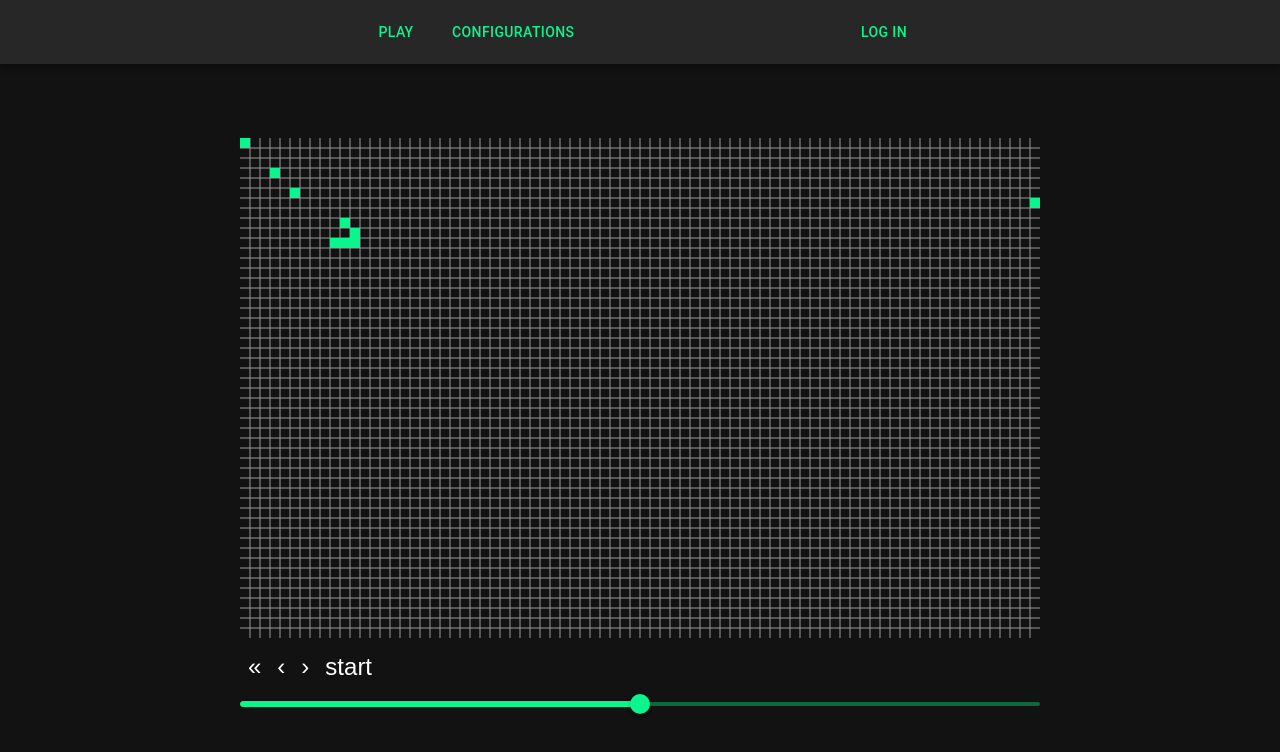
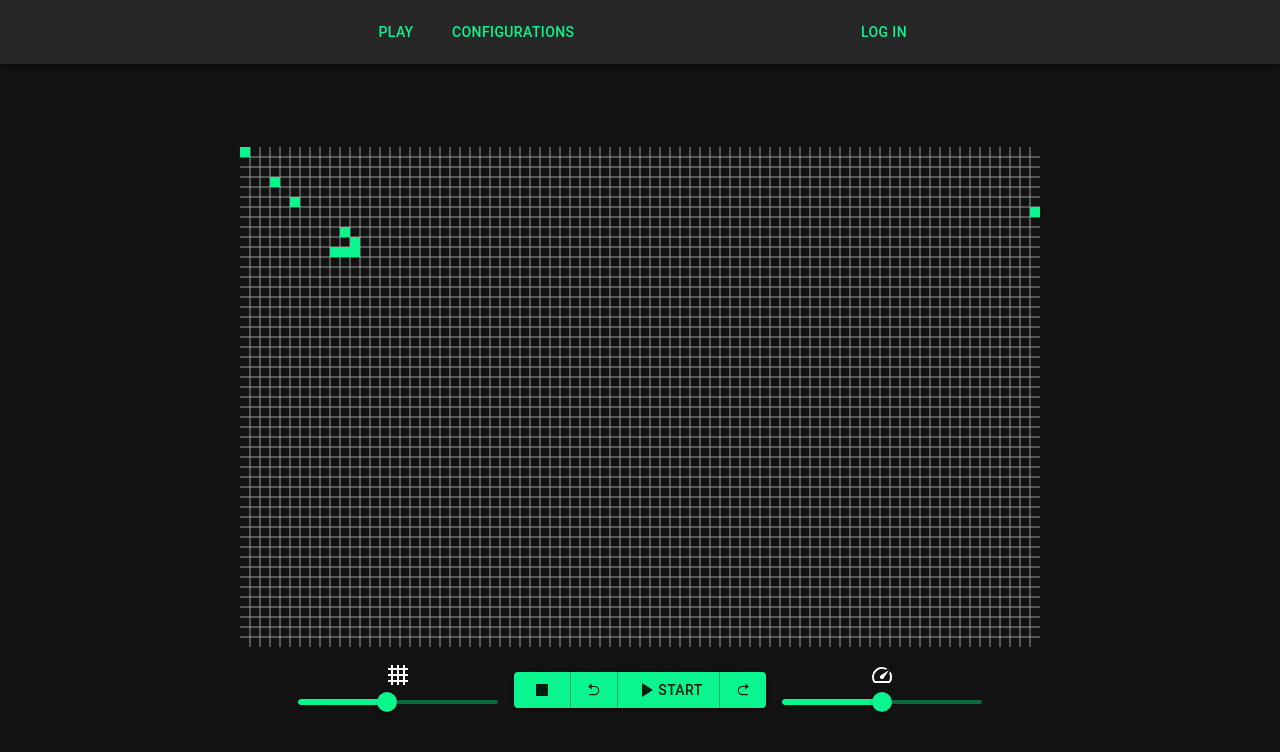
Before and after one commit to Fuyunori/PV247-project, a React (Create React App) app: page / in a window 1280 px wide. Shown: the top 752 px of the page. Built offline with nearby package versions, Linux system fonts and the light colour scheme; no server answers.

Commit message:
Add control panel

```diff
--- a/package.json
+++ b/package.json
@@ -34,6 +34,7 @@
     "react": "^17.0.2",
     "react-dom": "^17.0.2",
     "react-firebase-hooks": "^4.0.1",
+    "react-icons": "^4.3.1",
     "react-router-dom": "^6.0.2",
     "react-scripts": "4.0.3",
     "typescript": "^4.0.3",
--- a/src/pages/Board.tsx
+++ b/src/pages/Board.tsx
@@ -1,10 +1,16 @@
 import { FC, useState } from 'react';
-import { Box, IconButton, Slider } from '@mui/material';
+import { Button, ButtonGroup, Slider, Stack } from '@mui/material';
 import getNextGeneration, { Coordinate, CoordinateSet } from '../utils/getNextGeneration';
 import usePageTitle from '../hooks/usePageTitle';
 import Canvas from '../components/Canvas';
 import useInterval from '../hooks/useInterval';
 import Configuration from '../models/Configuration';
+import { RiArrowGoBackFill, RiArrowGoForwardFill } from 'react-icons/ri';
+import StopIcon from '@mui/icons-material/Stop';
+import PauseIcon from '@mui/icons-material/Pause';
+import PlayArrowIcon from '@mui/icons-material/PlayArrow';
+import SpeedIcon from '@mui/icons-material/Speed';
+import Grid4x4Icon from '@mui/icons-material/Grid4x4';
 
 const INITIAL_SIMULATION_DELAY = 100;
 
@@ -34,6 +40,63 @@ const getCurrentGeneration = (generations: CoordinateSet[]) => {
   return generations[generations.length - 1];
 };
 
+function ControlPanel(props: {
+  value: number;
+  onReset: () => void;
+  onStepForward: () => void;
+  onStepBackward: () => void;
+  onToggleSimulation: () => void;
+  onChangeBoardSize: (_: Event, value: number | number[]) => void;
+  onChangeSpeed: (_: Event, value: number | number[]) => void;
+  running: boolean;
+  delay: number;
+}) {
+  return (
+    <Stack direction="row" alignItems="center" gap={2}>
+      <Stack direction="column" alignItems="center" width={200}>
+        <Grid4x4Icon />
+        <Slider aria-label="board size" min={10} max={100} value={props.value} onChange={props.onChangeBoardSize} />
+      </Stack>
+
+      <ButtonGroup variant="contained" aria-label="outlined primary button group">
+        <Button onClick={props.onReset} aria-label="reset">
+          <StopIcon />
+        </Button>
+        <Button onClick={props.onStepBackward} aria-label="step backward">
+          <RiArrowGoBackFill />
+        </Button>
+        <Button onClick={props.onToggleSimulation} aria-label={props.running ? 'pause' : 'start'}>
+          {props.running ? (
+            <>
+              <PauseIcon />
+              Pause
+            </>
+          ) : (
+            <>
+              <PlayArrowIcon />
+              Start
+            </>
+          )}
+        </Button>
+        <Button onClick={props.onStepForward} aria-label="step forward">
+          <RiArrowGoForwardFill />
+        </Button>
+      </ButtonGroup>
+
+      <Stack direction="column" alignItems="center" width={200}>
+        <SpeedIcon />
+        <Slider
+          min={800}
+          max={1000}
+          value={1000 - props.delay}
+          aria-label="simulation speed"
+          onChange={props.onChangeSpeed}
+        />
+      </Stack>
+    </Stack>
+  );
+}
+
 const Board: FC = () => {
   usePageTitle('Play');
   const [generations, setGenerations] = useState<CoordinateSet[]>([
@@ -61,12 +124,16 @@ const Board: FC = () => {
 
   const { running, start, stop, delay, setDelay } = useInterval(stepForward, INITIAL_SIMULATION_DELAY);
 
-  const toggleSimulating = (): void => (running ? stop() : start());
+  const toggleSimulation = (): void => (running ? stop() : start());
 
   const changeSpeed = (_: Event, value: number | number[]): void => setDelay(1000 - (value as number));
-  //TODO different icons
+
+  // TODO
+  const [boardSize, setBoardSize] = useState(50);
+  const changeBoardSize = (_: Event, value: number | number[]): void => setBoardSize(value as number);
+
   return (
-    <Box width="800px">
+    <>
       <Canvas
         generation={generations[generations.length - 1]}
         configWidth={MOCK_CONFIGURATION.width}
@@ -76,12 +143,18 @@ const Board: FC = () => {
         onCellClick={toggleCell}
       />
 
-      <IconButton onClick={resetGenerations}>&laquo;</IconButton>
-      <IconButton onClick={stepBackward}>&lsaquo;</IconButton>
-      <IconButton onClick={stepForward}>&rsaquo;</IconButton>
-      <IconButton onClick={toggleSimulating}>{running ? 'stop' : 'start'}</IconButton>
-      <Slider min={800} max={1000} value={1000 - delay} onChange={changeSpeed} />
-    </Box>
+      <ControlPanel
+        value={boardSize}
+        onReset={resetGenerations}
+        onStepBackward={stepBackward}
+        onToggleSimulation={toggleSimulation}
+        onStepForward={stepForward}
+        onChangeBoardSize={changeBoardSize}
+        onChangeSpeed={changeSpeed}
+        running={running}
+        delay={delay}
+      />
+    </>
   );
 };
 
```
Also changed, not shown: 1 other file (tests, documents, lock files or other folders).
